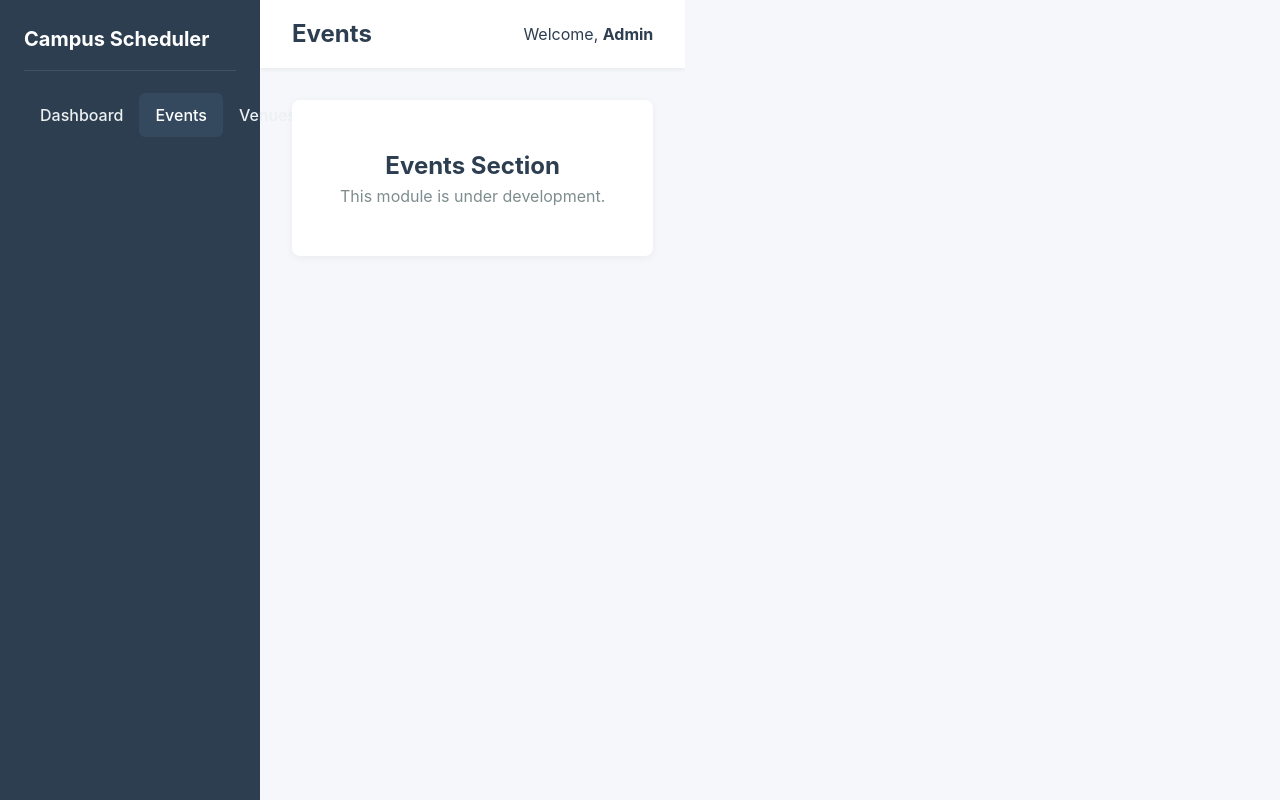
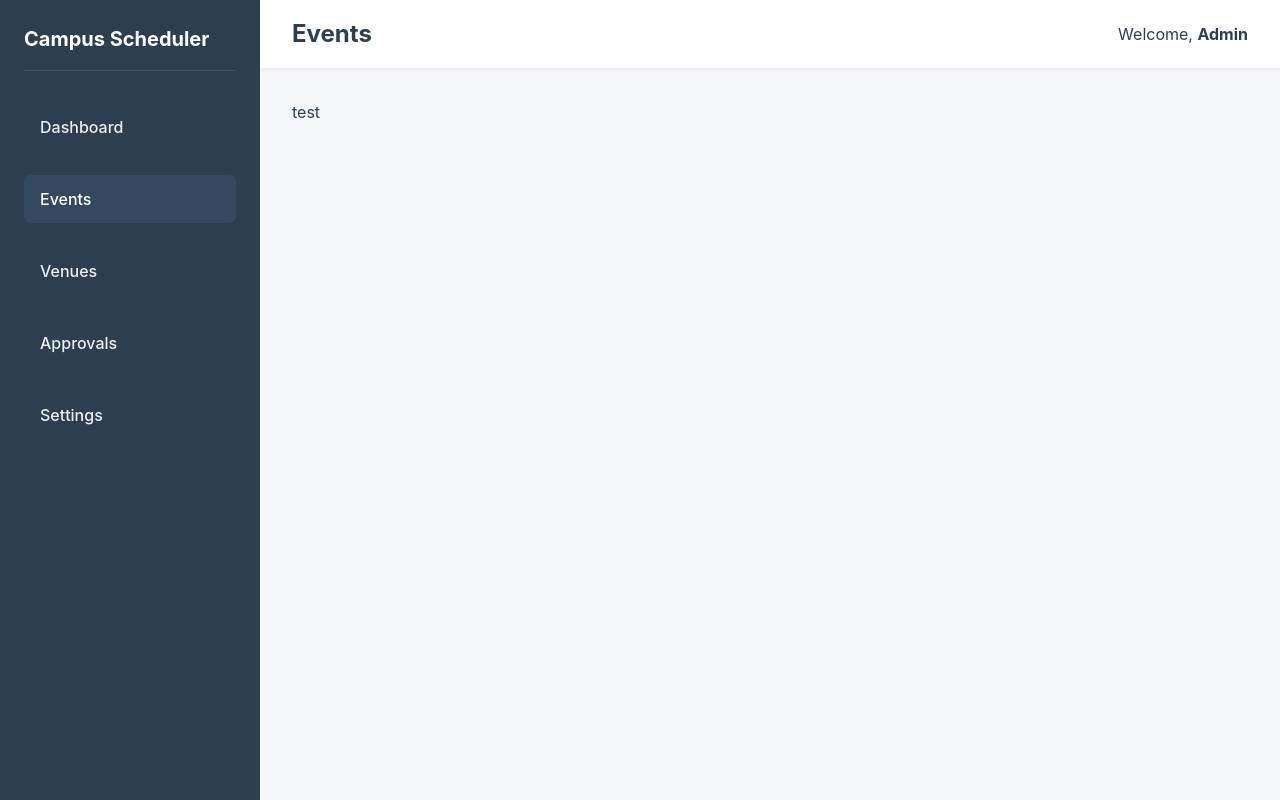
Before and after one commit to ErixTheUncoder/Campus_Event_Scheduling_and_Space_Management_System, a React (Vite) app in the folder vite-project/: page /events in a window 1280 px wide. Built offline with nearby package versions, Linux system fonts and the light colour scheme.

Commit message:
fixed header css

```diff
--- a/vite-project/src/App.css
+++ b/vite-project/src/App.css
@@ -25,13 +25,17 @@ body {
   height: 100vh;
   width: 100vw;
   overflow: hidden; /* Prevent body scroll, let main content scroll */
+  margin: 0;
+  padding: 0;
+  /* Optional but recommended: ensures padding doesn't increase width */
+  box-sizing: border-box;
 }
 
 /* Layout Container */
 .app-container {
   display: flex;
   height: 100vh;
-  width: 100%;
+  width: 100vw;
 }
 
 /* Sidebar */
@@ -43,6 +47,13 @@ body {
   flex-direction: column;
   padding: 1.5rem;
   flex-shrink: 0;
+}
+
+/* Target the nav element inside the sidebar */
+.sidebar nav {
+  display: flex;           /* Enables flexbox context */
+  flex-direction: column;  /* 1. Stacks items vertically (down) */
+  gap: 1rem;               /* 2. Adds meaningful space between items */
 }
 
 .brand {
@@ -218,6 +229,6 @@ th {
 }
 
 .loginBody button{
-  align-items: center;
+align-items: center;
   justify-self: center;
 }
--- a/vite-project/src/App.jsx
+++ b/vite-project/src/App.jsx
@@ -6,6 +6,7 @@ import Layout from './component/Layout';
 import DashboardContent from './component/DashboardContent';
 import PlaceholderContent from './component/PlaceholderContent';
 import LoginForm from './component/login';
+import Events from './component/Events';
 
 function App() {
   const [user, setUser] = useState({name: "Admin"});
@@ -31,7 +32,7 @@ function App() {
 
         {/* Actual Pages */}
         <Route path="/dashboard" element={<DashboardContent />} />
-        <Route path="/events" element={<PlaceholderContent title="Events" />} />
+        <Route path="/events" element={<Events />} />
         <Route path="/venues" element={<PlaceholderContent title="Venues" />} />
         <Route path="/approvals" element={<PlaceholderContent title="Approvals" />} />
         <Route path="/settings" element={<PlaceholderContent title="Settings" />} />
--- /dev/null
+++ b/vite-project/src/component/Events.jsx
@@ -0,0 +1,11 @@
+function Events(){
+  return(
+    <>
+    <div className="">
+      test
+    </div>
+    </>
+  )
+}
+
+export default Events;
--- a/vite-project/src/component/Sidebar.jsx
+++ b/vite-project/src/component/Sidebar.jsx
@@ -19,8 +19,8 @@ const Sidebar = () => {
             key={item.name}
             to={item.path}
             // NavLink automatically provides 'isActive' to style the selected tab
-            className={({ isActive }) => `nav-link ${isActive ? 'active' : ''}`}
-          >
+            className={({ isActive }) => `nav-link ${isActive ? 'active' : ''} navbar`}
+            >
             {item.name}
           </NavLink>
         ))}
```
